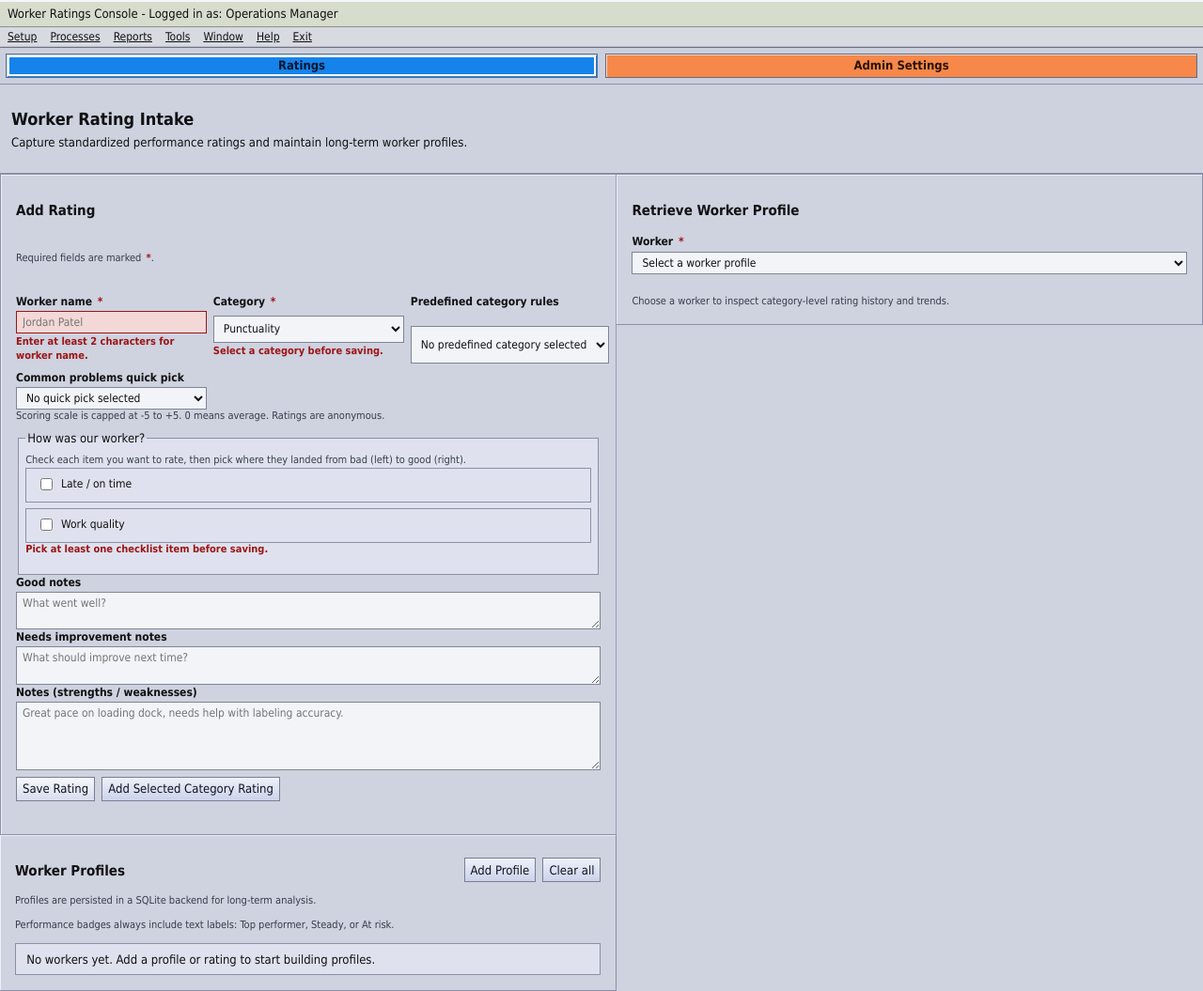
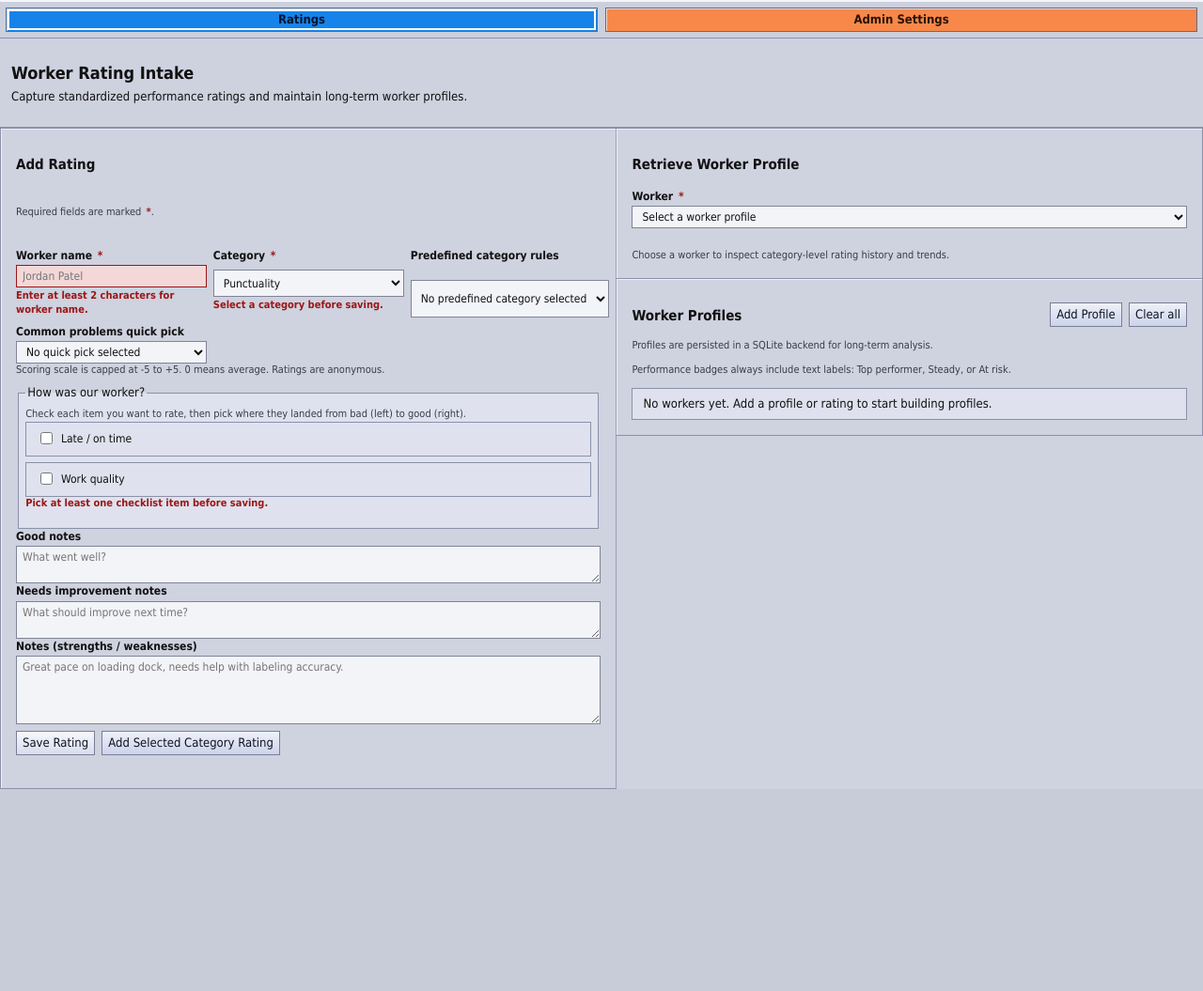
Before and after one commit to believeshe123-coder/TeamConsistency, a plain HTML site: page index.html in a window 1280 px wide. Shown: the whole page at 94% size. After the commit the page ends 840 px from the top, so only its background shows below. Drawn offline with Linux system fonts and the light colour scheme; no server answers.

Commit message:
Remove top title and menu bars from app shell

```diff
--- a/index.html
+++ b/index.html
@@ -8,17 +8,6 @@
   </head>
   <body>
     <main class="container">
-      <div class="window-titlebar" aria-hidden="true">Worker Ratings Console - Logged in as: Operations Manager</div>
-      <nav class="menu-strip" aria-label="Application menu">
-        <a href="#">Setup</a>
-        <a href="#">Processes</a>
-        <a href="#">Reports</a>
-        <a href="#">Tools</a>
-        <a href="#">Window</a>
-        <a href="#">Help</a>
-        <a href="#">Exit</a>
-      </nav>
-
       <div class="page-tabs" role="tablist" aria-label="Main pages">
         <button type="button" id="tab-ratings" class="tab active" role="tab" aria-selected="true">Ratings</button>
         <button type="button" id="tab-admin" class="tab secondary" role="tab" aria-selected="false">Admin Settings</button>
@@ -93,6 +82,7 @@
           </form>
         </section>
 
+        <div class="right-column-stack">
           <section class="card">
             <h2>Retrieve Worker Profile</h2>
             <label>
@@ -116,6 +106,7 @@
             <p class="hint">Performance badges always include text labels: Top performer, Steady, or At risk.</p>
             <ul id="profiles" class="profiles"></ul>
           </section>
+        </div>
       </section>
 
       <section id="profile-page" class="hidden" aria-label="Add worker profile page">
--- a/styles.css
+++ b/styles.css
@@ -44,28 +44,6 @@ body {
   border-top: 2px solid #f4f6fb;
 }
 
-.window-titlebar {
-  background: #d7ddcd;
-  border-bottom: 1px solid #8b9186;
-  padding: 4px 8px;
-  font-size: 13px;
-}
-
-.menu-strip {
-  display: flex;
-  gap: 14px;
-  align-items: center;
-  background: #d8dae2;
-  border-bottom: 2px ridge #bbc0d0;
-  padding: 2px 8px;
-}
-
-.menu-strip a {
-  color: #111;
-  text-decoration: underline;
-  font-size: 12px;
-}
-
 p {
   margin-top: 0;
 }
@@ -89,6 +67,10 @@ h2 {
   align-items: start;
 }
 
+#admin-page {
+  grid-template-columns: 1fr;
+}
+
 #profile-page.hidden,
 #admin-page.hidden,
 #main-page.hidden,
@@ -104,6 +86,18 @@ h2 {
   background: #ced2df;
 }
 
+#main-page > .card {
+  grid-column: 1;
+  grid-row: 2;
+}
+
+#main-page .right-column-stack {
+  grid-column: 2;
+  grid-row: 2;
+  display: grid;
+  gap: 0;
+}
+
 .card {
   margin: 0;
   padding: 10px;
@@ -116,17 +110,16 @@ h2 {
   gap: var(--space-3);
 }
 
-#main-page .card:nth-of-type(1) {
+#main-page > .card {
   border-right: 1px solid #98a0b8;
   min-height: calc(100vh - 130px);
 }
 
-#main-page .card:nth-of-type(2),
-#main-page .card:nth-of-type(3) {
+#main-page .right-column-stack .card {
   border-left: 0;
 }
 
-#main-page .card:nth-of-type(3) {
+#main-page .right-column-stack .card + .card {
   border-top: 0;
 }
 
@@ -373,12 +366,22 @@ select:user-invalid {
     grid-template-columns: 1fr;
   }
 
-  #main-page .card:nth-of-type(2),
-  #main-page .card:nth-of-type(3) {
+  #main-page > .card {
+    border-right: 1px solid var(--border);
+    grid-column: auto;
+    grid-row: auto;
+  }
+
+  #main-page .right-column-stack {
+    grid-column: auto;
+    grid-row: auto;
+  }
+
+  #main-page .right-column-stack .card {
     border-left: 1px solid var(--border);
   }
 
-  #main-page .card:nth-of-type(3) {
+  #main-page .right-column-stack .card + .card {
     border-top: 1px solid var(--border);
   }
 }
```
Lines whose indentation alone changed are shown as unchanged.
